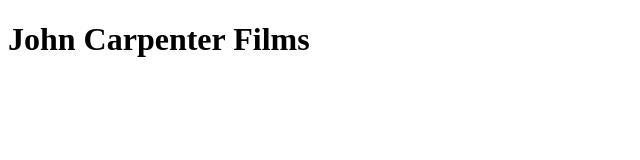
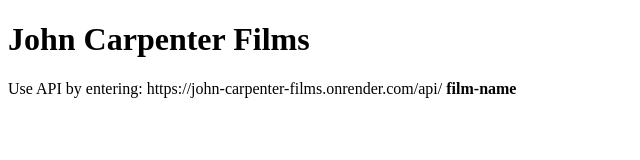
Before and after one commit to OMahoneyM/john-carpenter-films, a website: page index.html in a window 1280 px wide. Shown: the whole page, without its empty margins (0-640 px from the left). Drawn offline with Linux system fonts and the light colour scheme.

Commit message:
Added Render link

```diff
--- a/index.html
+++ b/index.html
@@ -7,5 +7,6 @@
 </head>
 <body>
     <h1>John Carpenter Films</h1>
+    <p>Use API by entering: https://john-carpenter-films.onrender.com/api/ <strong>film-name</strong></p>
 </body>
 </html>
```
